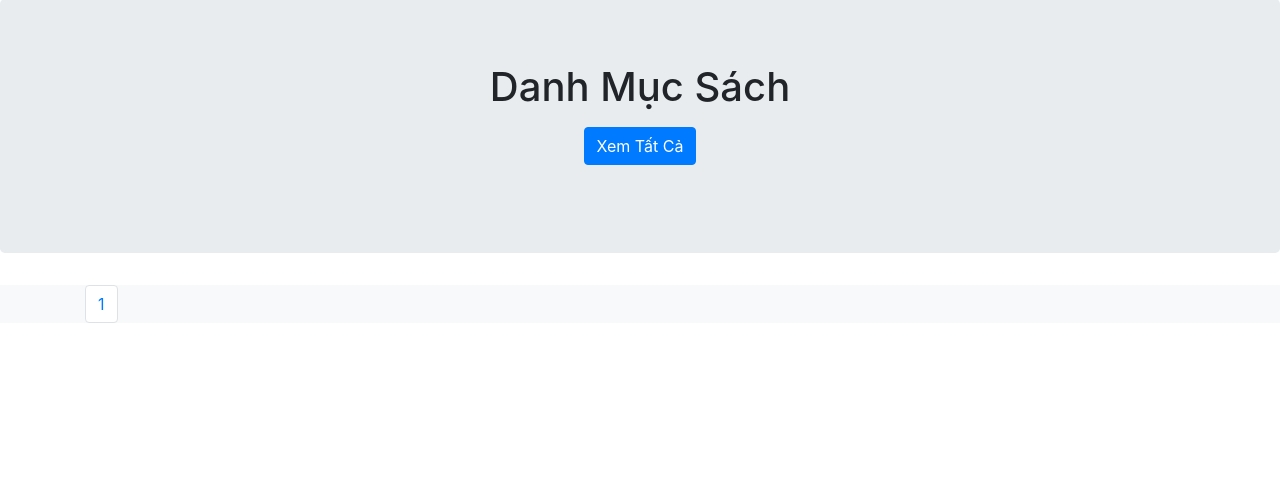
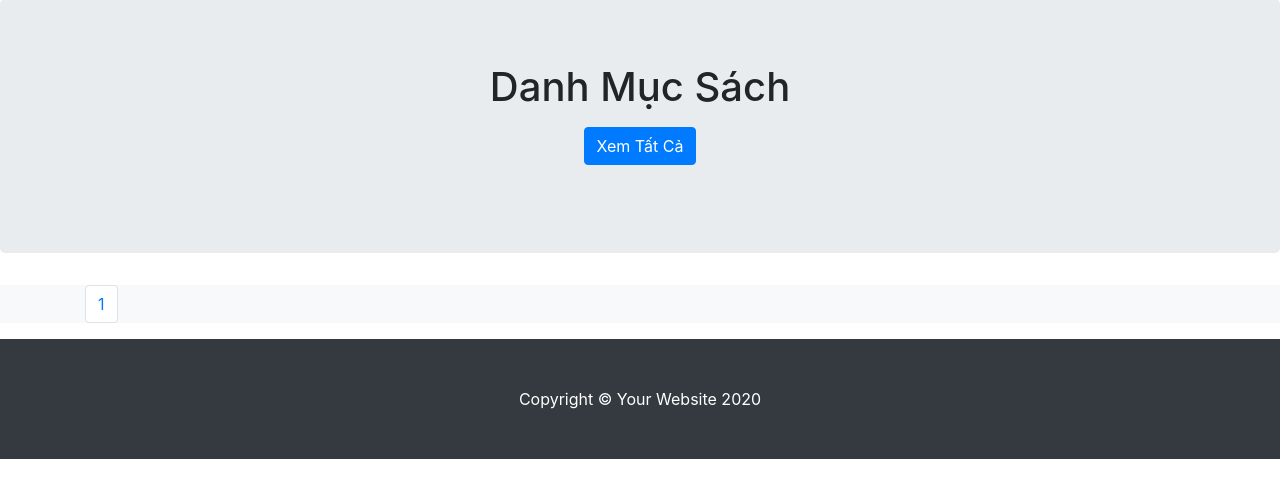
Before and after one commit to huynhtien130998/libarybook, a Django app: page /index/ in a window 1280 px wide. Shown: the part 57-555 px from the top of the page. Run offline with Django 3.2, Linux system fonts and the light colour scheme; data that the repository does not hold is empty; some libraries are stand-ins or nearby versions.

Commit message:
Add files via upload

```diff
--- a/library/templates/library/base.html
+++ b/library/templates/library/base.html
@@ -1,5 +1,6 @@
 <!DOCTYPE html>
 <html lang="en">
+
 <head>
   <meta charset="UTF-8">
   <link rel="icon" href="/media/img/library.ico">
@@ -7,6 +8,7 @@
   <link rel="stylesheet" href="https://maxcdn.bootstrapcdn.com/bootstrap/4.0.0/css/bootstrap.min.css"
     integrity="sha384-Gn5384xqQ1aoWXA+058RXPxPg6fy4IWvTNh0E263XmFcJlSAwiGgFAW/dAiS6JXm" crossorigin="anonymous">
 </head>
+
 <body>
   <header>
     <div class="collapse bg-dark" id="navbarHeader">
@@ -14,11 +16,12 @@
     <div class="navbar navbar-dark bg-dark box-shadow">
       <div class="container d-flex justify-content-between">
         <a href="{% url 'library:index' %}" class="navbar-brand d-flex align-items-center">
-                    <img src="/media/img/book.png" width="20" height="20" viewBox="0 0 24 24" fill="none"
-                     stroke="currentColor" stroke-width="2" stroke-linecap="round" stroke-linejoin="round" class="mr-2">
+          <img src="/media/img/book.png" width="20" height="20" viewBox="0 0 24 24" fill="none" stroke="currentColor"
+            stroke-width="2" stroke-linecap="round" stroke-linejoin="round" class="mr-2">
           <strong>My Libary</strong>
         </a>
-          <button class="navbar-toggler" type="button" data-toggle="collapse" data-target="#navbarHeader" aria-controls="navbarHeader" aria-expanded="false" aria-label="Toggle navigation">
+        <button class="navbar-toggler" type="button" data-toggle="collapse" data-target="#navbarHeader"
+          aria-controls="navbarHeader" aria-expanded="false" aria-label="Toggle navigation">
           <span class="navbar-toggler-icon"></span>
         </button>
       </div>
@@ -29,4 +32,12 @@
 
     {% endblock %}
   </div>
+
+  <!-- Footer -->
+  <footer class="py-5 bg-dark">
+    <div class="container">
+      <p class="m-0 text-center text-white">Copyright &copy; Your Website 2020</p>
+    </div>
+    <!-- /.container -->
+  </footer>
 </body>
--- a/library/templates/library/index.html
+++ b/library/templates/library/index.html
@@ -19,7 +19,7 @@
       {% for item in paging %}
       <div class="col-md-4">
         <div class="card mb-4 box-shadow">
-                <img class="card-img-top" src="{{ item.image.url }}" height="225" >
+          <img class="card-img-top" src="{{ item.image.url }}" height="300">
           <div class="card-body">
             <p class="card-text">{{ item.description }}</p>
             <div class="d-flex justify-content-between align-items-center">
```
Lines whose indentation alone changed are shown as unchanged.
